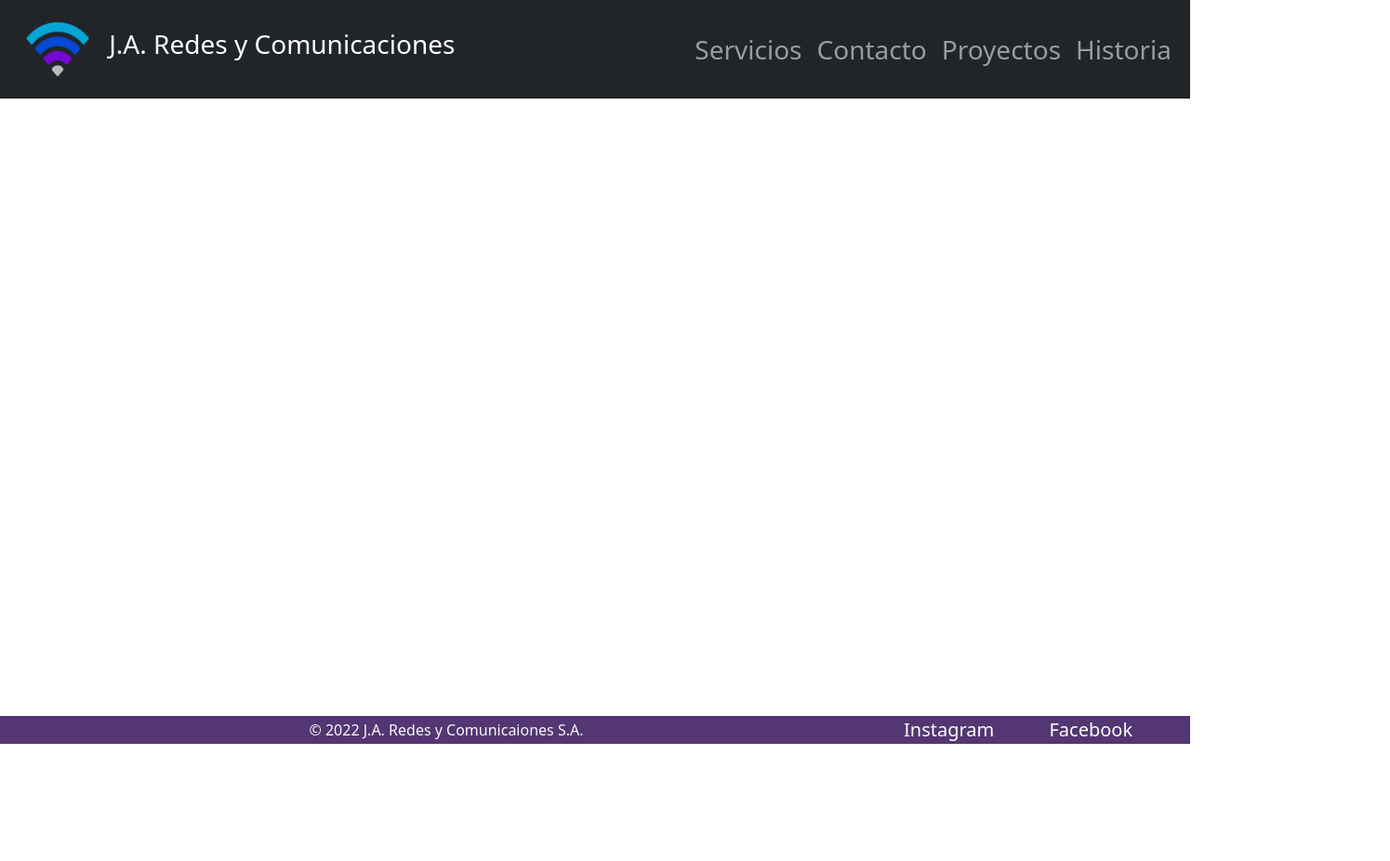
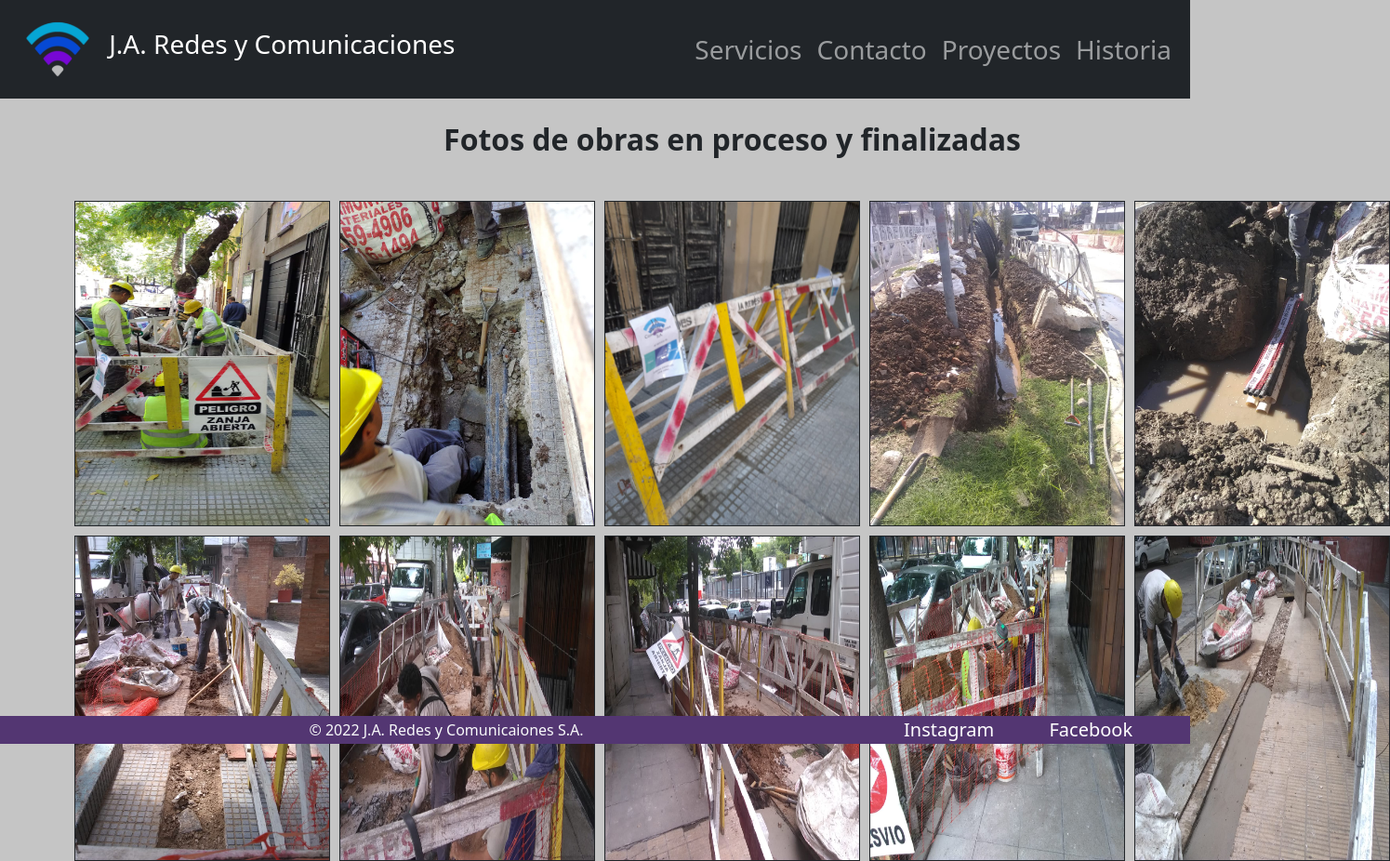
Before and after one commit to AgustinGroba/JA-Contratista, a plain HTML site: page paginas/proyectos.html in a window 1280 px wide. Shown: the whole page at 93% size, 1495 px wide, since content can reach past the window. Before the commit the page ends 800 px from the top, so only its background shows below. Drawn offline with nearby package versions, Linux system fonts and the light colour scheme.

Commit message:
actualizado si

```diff
--- a/paginas/proyectos.html
+++ b/paginas/proyectos.html
@@ -9,7 +9,7 @@
     <link rel="stylesheet" href="../style.css">
     <title>J.A. Redes y Comunicaciones</title>
 </head>
-<body>
+<body class="body">
   <!--Inicia Header-->
   <header>
     <nav class="navbar navbar-expand-lg navbar-dark bg-dark">
@@ -41,7 +41,19 @@
   </header>
   <!--Inicia Main-->
   <main>
-
+    <div class="galeria">
+      <div class="tituloGaleria fs-2 fw-bold d-flex justify-content-center">Fotos de obras en proceso y finalizadas</div>
+      <div class="foto1"><img src="../imagenes/foto1.jpeg" alt="foto obreros"></div>
+      <div class="foto2"><img src="../imagenes/foto2.jpeg" alt="foto de obra"></div>
+      <div class="foto3"><img src="../imagenes/foto3.jpeg" alt="foto de vallado"></div>
+      <div class="foto4"><img src="../imagenes/foto4.jpeg" alt="foto de zanja"></div>
+      <div class="foto5"><img src="../imagenes/foto5.jpeg" alt="foto de tubos"></div>
+      <div class="foto6"><img src="../imagenes/foto6.jpeg" alt="foto obreros"></div>
+      <div class="foto7"><img src="../imagenes/foto7.jpeg" alt="foto de obra"></div>
+      <div class="foto8"><img src="../imagenes/foto8.jpeg" alt="foto de vallado"></div>
+      <div class="foto9"><img src="../imagenes/foto9.jpeg" alt="foto de zanja"></div>
+      <div class="foto10"><img src="../imagenes/foto10.jpeg" alt="foto de tubos"></div>
+    </div>
   </main>
   <!--Inicia Footer-->
   <footer class="container-fluid footer">
--- a/style.css
+++ b/style.css
@@ -1,4 +1,6 @@
-
+.body{
+    background-color: #c5c5c5;
+}
 .footer{
     background-color: #533672;
     position: absolute;
@@ -28,3 +30,46 @@ a {
     text-decoration: none;
     color: white;
 }
+.main{
+    padding-top: 150px;
+}
+.cuadro{
+    padding-top: 70px;
+}
+.serviciosTexto{
+    padding-top: 80px;
+
+}
+.galeria{
+    display: grid;
+    grid-template-areas:
+    'tituloGaleria tituloGaleria tituloGaleria tituloGaleria tituloGaleria'
+    'foto1 foto2 foto3 foto4 foto5'
+    'foto6 foto7 foto8 foto9 foto10';
+    row-gap: 10px;
+    column-gap: 10px;
+    grid-template-rows: 100px;
+    padding-left: 80px;
+}
+.galeria img{
+    height: 350px;
+    width: 275px;
+    border: solid 1px;
+}
+.tituloGaleria{
+    grid-area: tituloGaleria ;
+    padding-top: 20px;
+}
+.body{
+    width: 100%;
+    height: 100%;
+    animation: pulse 5s ;
+}
+@keyframes pulse {
+    0% {
+      background-color: #616161;
+    }
+    100% {
+      background-color: #c5c5c5;
+    }
+}
```
Also changed, not shown: index.html (+1 -1 lines), paginas/contacto.html (+22 -3 lines), paginas/historia.html (+13 -2 lines), paginas/servicios.html (+2 -2 lines).
